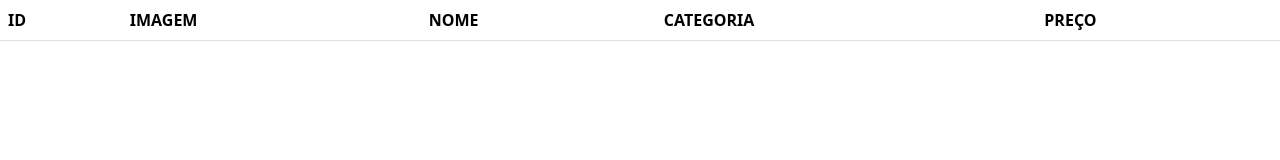
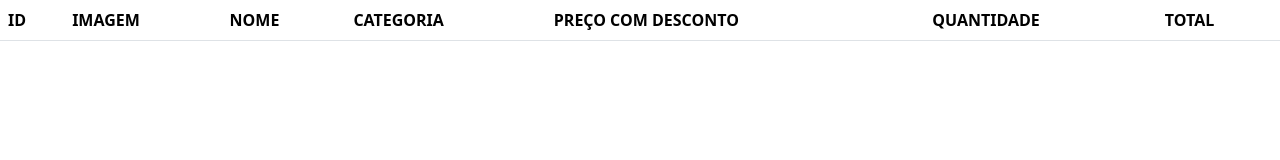
Before and after one commit to Hcreker/api, a plain HTML site: page index.html in a window 1280 px wide. Drawn offline with nearby package versions, Linux system fonts and the light colour scheme; no server answers; files whose address does not match are found by name.

Commit message:
Add files via upload

```diff
--- a/index.html
+++ b/index.html
@@ -18,7 +18,9 @@
         <th scope="col">IMAGEM</th>
         <th scope="col">NOME</th>
         <th scope="col">CATEGORIA</th>
-        <th scope="col">PREÇO</th>
+        <th scope="col">PREÇO COM DESCONTO</th>
+        <th scope="col">QUANTIDADE</th>
+        <th scope="col">TOTAL</th>
       </tr>
     </thead>
     <tbody>
@@ -31,5 +33,4 @@
 
 </body>
 
-
 </html>
```
